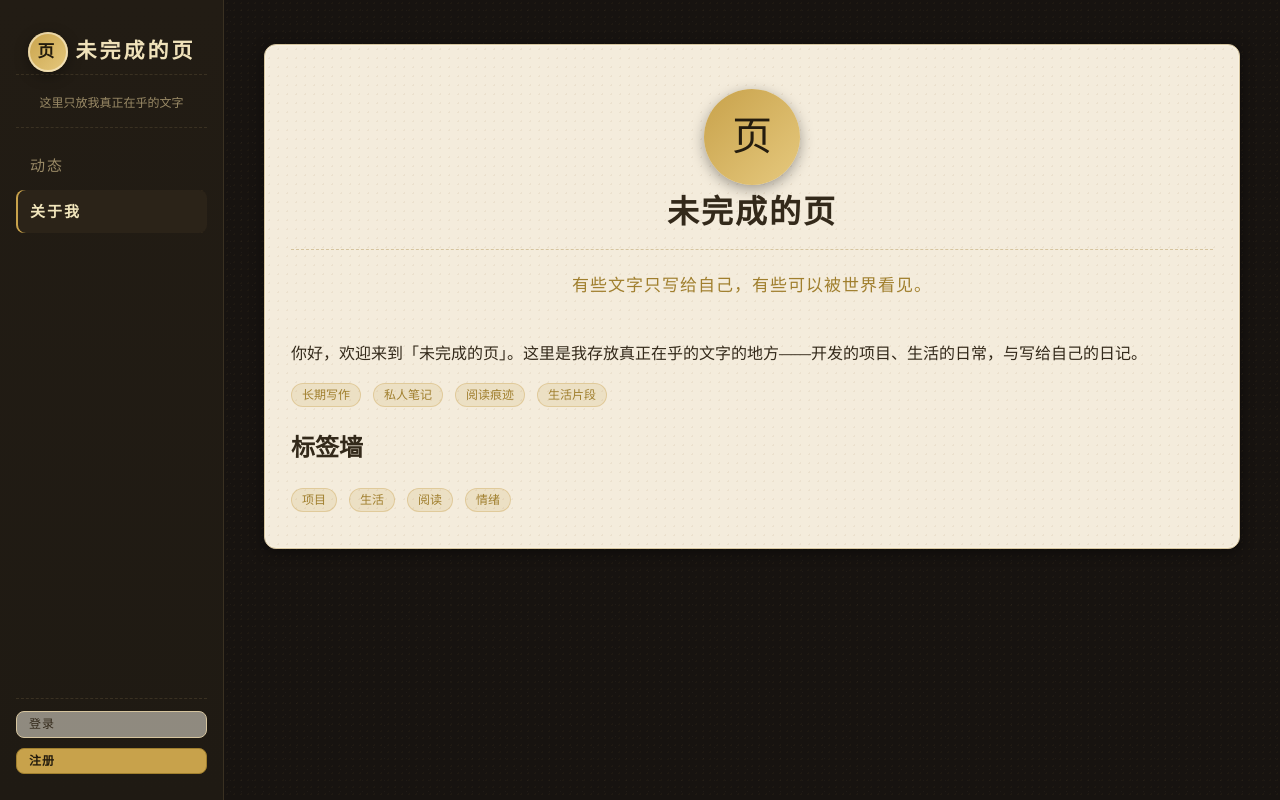
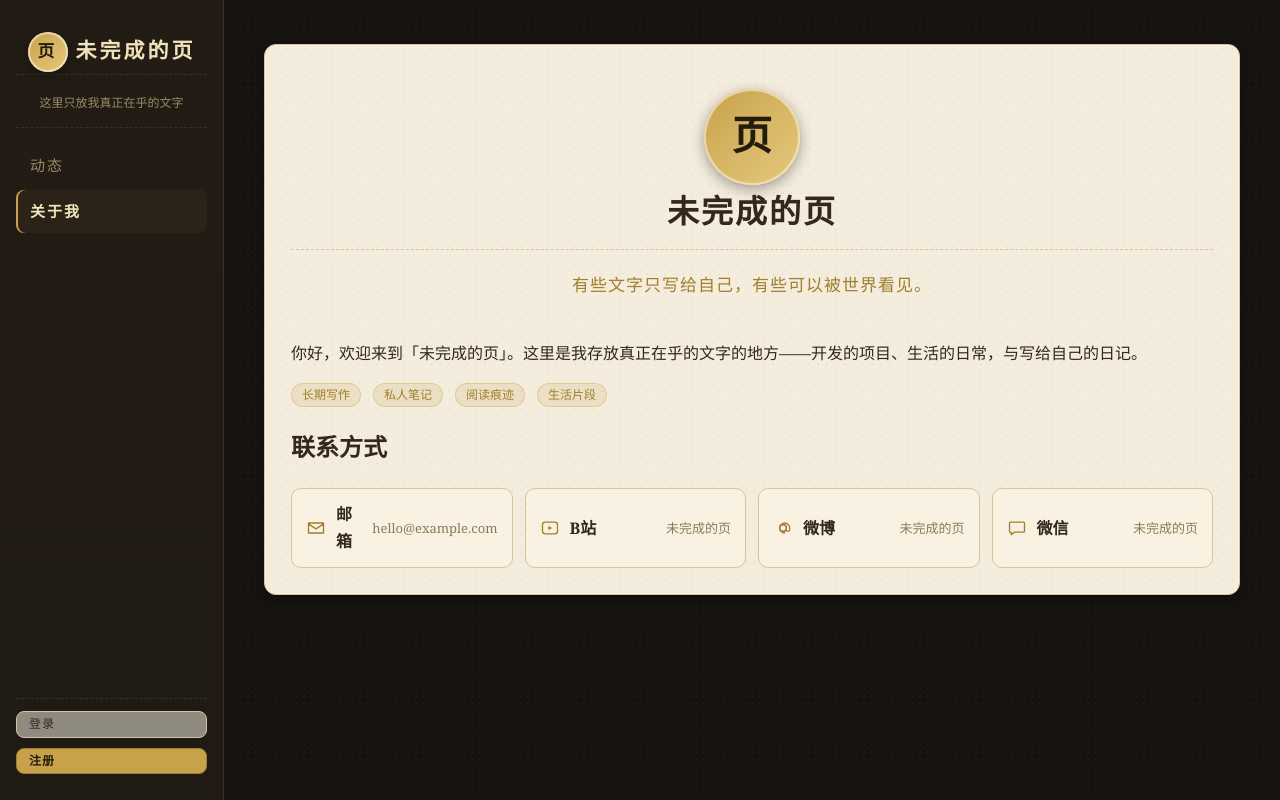
Before and after one commit to An0114/blog, a React (Vite) app in the folder frontend/: page /about in a window 1280 px wide. Built offline with nearby package versions, Linux system fonts and the light colour scheme.

Commit message:
feat(frontend): 关于我移至导航最后并去除标签墙，改为多种联系方式（内联 SVG 图标 + 平台/账号/链接）

```diff
--- a/frontend/src/components/NavBar.tsx
+++ b/frontend/src/components/NavBar.tsx
@@ -27,9 +27,6 @@ export function NavBar() {
         <NavLink to="/home" end>
           动态
         </NavLink>
-        <NavLink to="/about">
-          关于我
-        </NavLink>
         {isLoggedIn && (
           <NavLink to="/favorites">
             收藏
@@ -50,6 +47,10 @@ export function NavBar() {
             用户管理
           </NavLink>
         )}
+        {/* 关于我：所有用户导航的最后一个标签（PRD A15） */}
+        <NavLink to="/about">
+          关于我
+        </NavLink>
       </nav>
       <div className="sidebar-user">
         {isLoggedIn ? (
--- a/frontend/src/index.css
+++ b/frontend/src/index.css
@@ -539,25 +539,51 @@ body {
   padding: 18px 0 6px;
 }
 
-.about-hero .avatar {
-  width: 96px;
-  height: 96px;
-  border-radius: 50%;
-  background: linear-gradient(135deg, var(--gold), #e6c97e);
-  color: #241c0e;
-  display: inline-flex;
-  align-items: center;
-  justify-content: center;
-  font-size: 40px;
-  font-family: 'Kaiti SC', 'STKaiti', '楷体', cursive;
-  box-shadow: 0 4px 14px rgba(0, 0, 0, 0.35);
-}
-
 .about-quote {
   font-family: 'Kaiti SC', 'STKaiti', '楷体', cursive;
   color: var(--gold-deep);
   font-size: 17px;
   letter-spacing: 1px;
+}
+
+/* ---------- 关于我 · 联系方式（PRD A15） ---------- */
+.contact-grid {
+  display: grid;
+  grid-template-columns: repeat(auto-fill, minmax(180px, 1fr));
+  gap: 12px;
+  margin-top: 8px;
+}
+
+.contact-card {
+  display: flex;
+  align-items: center;
+  gap: 10px;
+  padding: 12px 14px;
+  border: 1px solid var(--line-paper);
+  border-radius: 10px;
+  background: rgba(255, 250, 235, 0.5);
+  color: var(--text-dark);
+  text-decoration: none;
+  transition: background 0.2s ease;
+}
+
+a.contact-card:hover {
+  background: #fff8e6;
+}
+
+.contact-icon {
+  display: inline-flex;
+  color: var(--gold-deep);
+}
+
+.contact-name {
+  font-weight: 600;
+}
+
+.contact-account {
+  color: var(--text-muted);
+  font-size: 13px;
+  margin-left: auto;
 }
 
 /* ---------- 首页双栏（列表 + 右栏个人板块） ---------- */
--- a/frontend/src/pages/AboutPage.tsx
+++ b/frontend/src/pages/AboutPage.tsx
@@ -1,6 +1,10 @@
+import type { ReactNode } from 'react'
+
+import { SiteLogo } from '../components/SiteLogo'
+
 /**
  * 关于我（/about）：博主简介页（静态页，无后端依赖；文案在 SITE 常量中可自行修改）。
- * 参考 UI 设计图"未完成的页"个人板块：头像 + 引用 + 定位 + 标签墙。
+ * PRD A15：无标签墙，展示多种联系方式（平台 + 账号 + 链接，图标为内联 SVG，不引入图标库）。
  */
 
 const SITE = {
@@ -8,14 +12,61 @@ const SITE = {
   intro:
     '你好，欢迎来到「未完成的页」。这里是我存放真正在乎的文字的地方——开发的项目、生活的日常，与写给自己的日记。',
   positioning: ['长期写作', '私人笔记', '阅读痕迹', '生活片段'],
-  tags: ['项目', '生活', '阅读', '情绪'],
+}
+
+interface Contact {
+  name: string
+  account: string
+  href: string
+}
+
+const CONTACTS: Contact[] = [
+  { name: '邮箱', account: 'hello@example.com', href: 'mailto:hello@example.com' },
+  { name: 'B站', account: '未完成的页', href: 'https://space.bilibili.com' },
+  { name: '微博', account: '未完成的页', href: 'https://weibo.com' },
+  { name: '微信', account: '未完成的页', href: '' },
+]
+
+/** 内联 SVG 线条图标（随主题色变化，用 currentColor）。 */
+function ContactIcon({ kind }: { kind: 'mail' | 'play' | 'chat' | 'at' }) {
+  const paths: Record<string, ReactNode> = {
+    mail: (
+      <path d="M3 6h18v12H3z M3 7l9 6 9-6" fill="none" stroke="currentColor" strokeWidth="1.6" strokeLinejoin="round" />
+    ),
+    play: (
+      <>
+        <rect x="3" y="5" width="18" height="14" rx="3" fill="none" stroke="currentColor" strokeWidth="1.6" />
+        <path d="M10 9.5l5 2.5-5 2.5z" fill="currentColor" />
+      </>
+    ),
+    chat: (
+      <path
+        d="M4 5h16a1 1 0 0 1 1 1v10a1 1 0 0 1-1 1H9l-4 3v-3H4a1 1 0 0 1-1-1V6a1 1 0 0 1 1-1z"
+        fill="none"
+        stroke="currentColor"
+        strokeWidth="1.6"
+        strokeLinejoin="round"
+      />
+    ),
+    at: (
+      <>
+        <circle cx="12" cy="12" r="4" fill="none" stroke="currentColor" strokeWidth="1.6" />
+        <path d="M16 12a4 4 0 0 1-8 0 4 4 0 0 1 8 0zm0 0v2a2 2 0 0 0 4 0v-2c0-3.3-3-6-6-6s-6 2.7-6 6 2.7 6 6 6" fill="none" stroke="currentColor" strokeWidth="1.6" strokeLinecap="round" />
+      </>
+    ),
+  }
+  return (
+    <svg viewBox="0 0 24 24" width="20" height="20" aria-hidden="true">
+      {paths[kind]}
+    </svg>
+  )
 }
 
 export function AboutPage() {
   return (
     <div className="page">
       <div className="about-hero">
-        <span className="avatar">页</span>
+        <SiteLogo size={96} />
         <h1>未完成的页</h1>
         <p className="about-quote">{SITE.quote}</p>
       </div>
@@ -27,14 +78,29 @@ export function AboutPage() {
           </span>
         ))}
       </p>
-      <h2>标签墙</h2>
-      <p className="post-card-meta">
-        {SITE.tags.map((tag) => (
-          <span key={tag} className="badge">
-            {tag}
-          </span>
-        ))}
-      </p>
+      <h2>联系方式</h2>
+      <div className="contact-grid">
+        {CONTACTS.map((c) => {
+          const body = (
+            <>
+              <span className="contact-icon">
+                <ContactIcon kind={c.name === '邮箱' ? 'mail' : c.name === 'B站' ? 'play' : c.name === '微信' ? 'chat' : 'at'} />
+              </span>
+              <span className="contact-name">{c.name}</span>
+              <span className="contact-account">{c.account}</span>
+            </>
+          )
+          return c.href ? (
+            <a key={c.name} className="contact-card" href={c.href} target="_blank" rel="noreferrer">
+              {body}
+            </a>
+          ) : (
+            <div key={c.name} className="contact-card">
+              {body}
+            </div>
+          )
+        })}
+      </div>
     </div>
   )
 }
```
